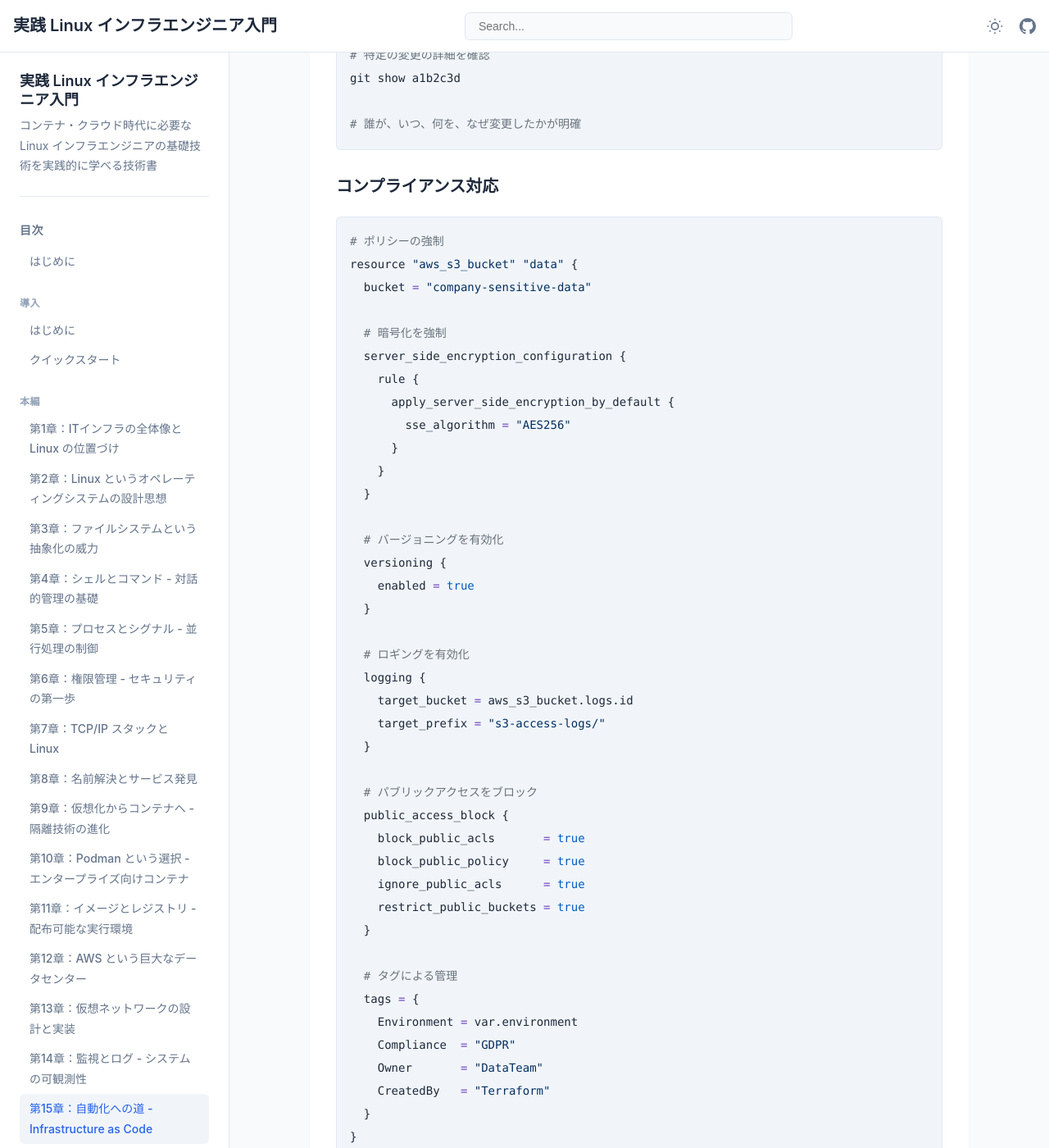
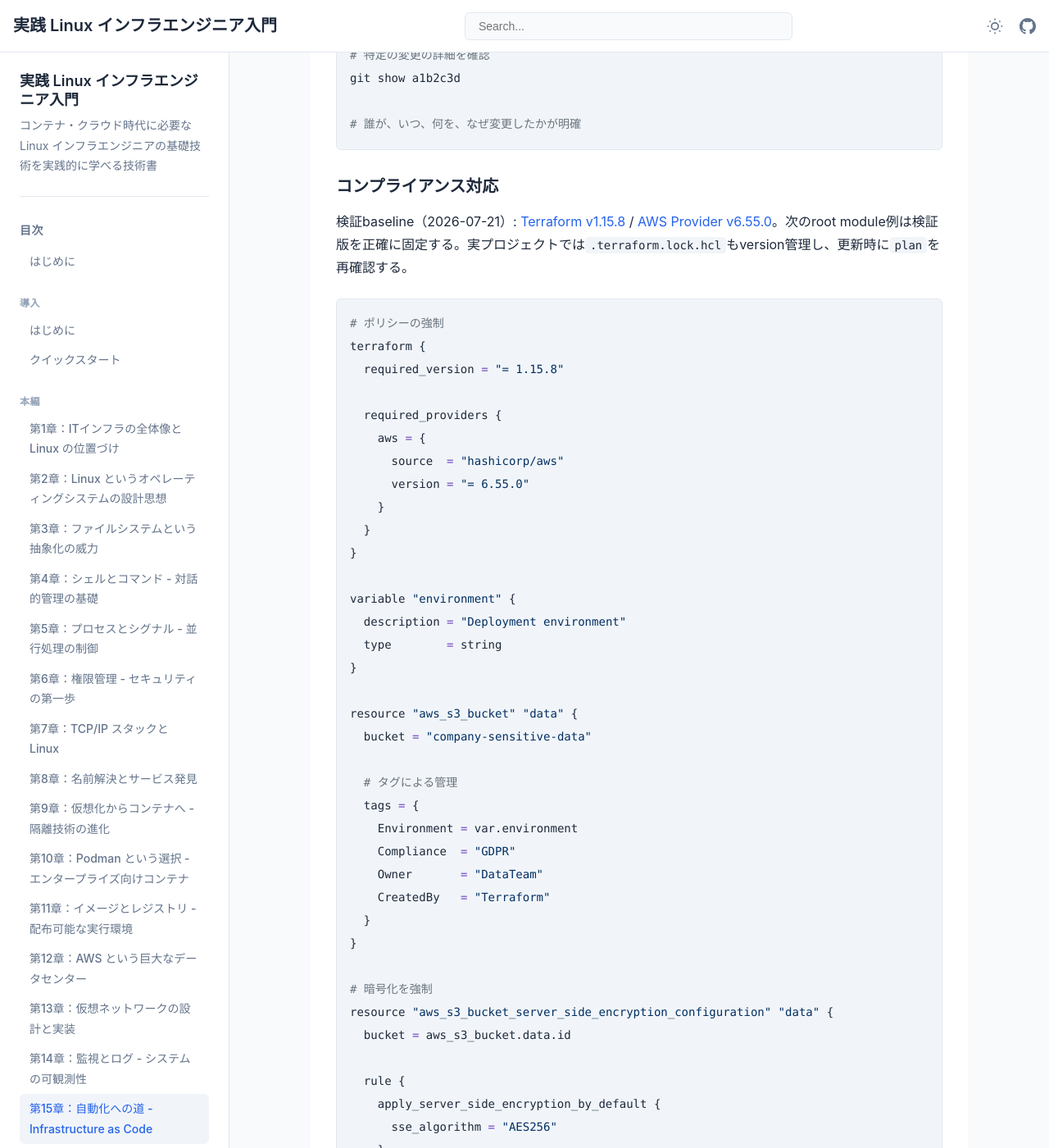
Before and after one commit to itdojp/linux-infra-textbook2, a Jekyll site: the page built from docs/chapters/chapter-15-infrastructure-as-code.md, in a window 1280 px wide and 1400 px high, scrolled down 10882 px. Shown: the whole window at 82% size. Built offline with Jekyll 4.4.1, drawn with Linux system fonts in a browser that asks for light colours; our own code applies the rules of GitHub Pages for plain Markdown files; some of the changed text lies outside the part shown.

Commit message:
docs: validate S3 example with AWS provider 6.55.0

````diff
--- a/docs/chapters/chapter-15-infrastructure-as-code.md
+++ b/docs/chapters/chapter-15-infrastructure-as-code.md
@@ -384,38 +384,28 @@ git show a1b2c3d
 
 #### コンプライアンス対応
 
+検証baseline（2026-07-21）: [Terraform v1.15.8](https://github.com/hashicorp/terraform/releases/tag/v1.15.8) / [AWS Provider v6.55.0](https://github.com/hashicorp/terraform-provider-aws/releases/tag/v6.55.0)。次のroot module例は検証版を正確に固定する。実プロジェクトでは`.terraform.lock.hcl`もversion管理し、更新時に`plan`を再確認する。
+
 ```hcl
 # ポリシーの強制
+terraform {
+  required_version = "= 1.15.8"
+
+  required_providers {
+    aws = {
+      source  = "hashicorp/aws"
+      version = "= 6.55.0"
+    }
+  }
+}
+
+variable "environment" {
+  description = "Deployment environment"
+  type        = string
+}
+
 resource "aws_s3_bucket" "data" {
   bucket = "company-sensitive-data"
-
-  # 暗号化を強制
-  server_side_encryption_configuration {
-    rule {
-      apply_server_side_encryption_by_default {
-        sse_algorithm = "AES256"
-      }
-    }
-  }
-
-  # バージョニングを有効化
-  versioning {
-    enabled = true
-  }
-
-  # ロギングを有効化
-  logging {
-    target_bucket = aws_s3_bucket.logs.id
-    target_prefix = "s3-access-logs/"
-  }
-
-  # パブリックアクセスをブロック
-  public_access_block {
-    block_public_acls       = true
-    block_public_policy     = true
-    ignore_public_acls      = true
-    restrict_public_buckets = true
-  }
 
   # タグによる管理
   tags = {
@@ -424,6 +414,43 @@ resource "aws_s3_bucket" "data" {
     Owner       = "DataTeam"
     CreatedBy   = "Terraform"
   }
+}
+
+# 暗号化を強制
+resource "aws_s3_bucket_server_side_encryption_configuration" "data" {
+  bucket = aws_s3_bucket.data.id
+
+  rule {
+    apply_server_side_encryption_by_default {
+      sse_algorithm = "AES256"
+    }
+  }
+}
+
+# バージョニングを有効化
+resource "aws_s3_bucket_versioning" "data" {
+  bucket = aws_s3_bucket.data.id
+
+  versioning_configuration {
+    status = "Enabled"
+  }
+}
+
+# ロギングを有効化
+resource "aws_s3_bucket_logging" "data" {
+  bucket        = aws_s3_bucket.data.id
+  target_bucket = "company-sensitive-data-access-logs"
+  target_prefix = "s3-access-logs/"
+}
+
+# パブリックアクセスをブロック
+resource "aws_s3_bucket_public_access_block" "data" {
+  bucket = aws_s3_bucket.data.id
+
+  block_public_acls       = true
+  block_public_policy     = true
+  ignore_public_acls      = true
+  restrict_public_buckets = true
 }
 ```
 
@@ -476,10 +503,12 @@ instances=$(aws ec2 describe-instances \
 # 2. Terraformコードの生成
 cat > main.tf << 'TF'
 terraform {
+  required_version = "= 1.15.8"
+
   required_providers {
     aws = {
       source  = "hashicorp/aws"
-      version = "~> 4.0"
+      version = "= 6.55.0"
     }
   }
 }
````
